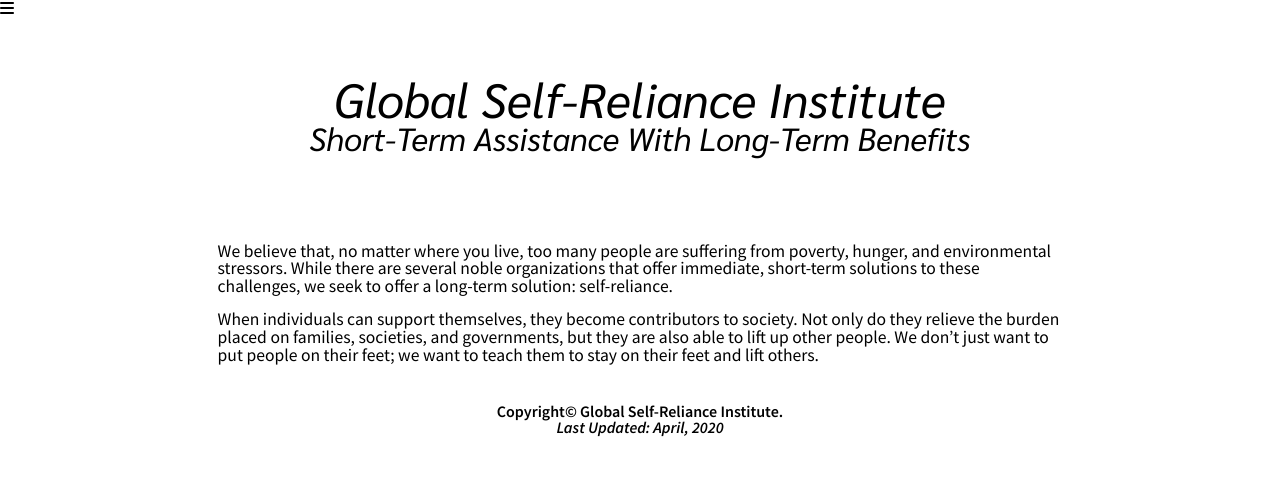
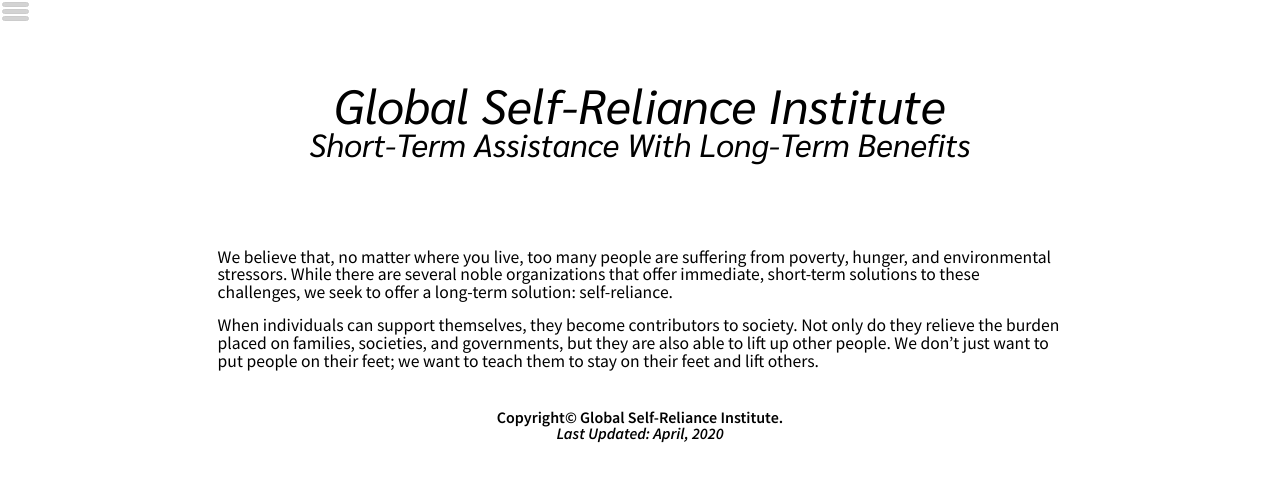
Before and after one commit to msyphus/integrate, a plain HTML site: page index.html in a window 1280 px wide. Drawn offline with nearby package versions, Linux system fonts and the light colour scheme.

Commit message:
created menu icon and animation on click

```diff
--- a/assets/css/style.css
+++ b/assets/css/style.css
@@ -6,6 +6,19 @@ body {
     background-size: cover; */
     /* background-image: url("../images/person-writing-on-notebook-669615.jpg");
     background-size: cover; */
+}
+
+.barTop, .barMiddle, .barBottom {
+    width: 25px;
+    height: 3px;
+    border: 1px groove #cccccc;
+    background-color: lightgray;
+    border-radius: 30px;
+    margin: 2px;
+}
+
+#menuIcon {
+    transition: 0.5s;
 }
 
 .sideBar {
--- a/assets/javascript/run.js
+++ b/assets/javascript/run.js
@@ -2,8 +2,9 @@
 //     $("#sideNav").hide();
 // })
 
-$("#menu").on("click", function() {
+$("#menuIcon").on("click", function() {
     // $("#sideNav").show();
+    $("#menuIcon").css("margin-left", "210px")
     $("#sideNav").css("width", "200px")
 })
 
--- a/index.html
+++ b/index.html
@@ -6,12 +6,13 @@
     <link rel="stylesheet" type="text/css" href="assets/css/reset.css">
     <link rel="stylesheet" type="text/css" href="assets/css/style.css">
     <link href="https://fonts.googleapis.com/css2?family=PT+Sans:ital,wght@0,400;0,700;1,400;1,700&family=Sarabun:ital,wght@0,400;0,500;0,600;0,700;0,800;1,400;1,500;1,600;1,700;1,800&family=Source+Sans+Pro:ital,wght@0,400;0,600;0,700;0,900;1,400;1,600;1,700;1,900&display=swap" rel="stylesheet">
-    <script src="https://kit.fontawesome.com/eed290a44c.js" crossorigin="anonymous"></script>
+    <!-- <script src="https://kit.fontawesome.com/eed290a44c.js" crossorigin="anonymous"></script> -->
 
     <title>Global Self-Reliance Insitute</title>
 </head>
 <body>
-    <i class="fas fa-bars" id="menu"></i>
+    <!-- <i class="fas fa-bars" id="menu"></i> -->
+
     <div class="sideBar" id="sideNav">
         <a href="javascript:void(0)" class="closeButton">&times;</a>
         <a href="#" class="active">Home</a>
@@ -21,6 +22,11 @@
         <a href="#">Give Help</a>
         <a href="#">Shout Outs</a>
         <a href="#">Donate</a>
+    </div>
+    <div id="menuIcon">
+        <div class="barTop"></div>
+        <div class="barMiddle"></div>
+        <div class="barBottom"></div>
     </div>
 
     <header>
```
